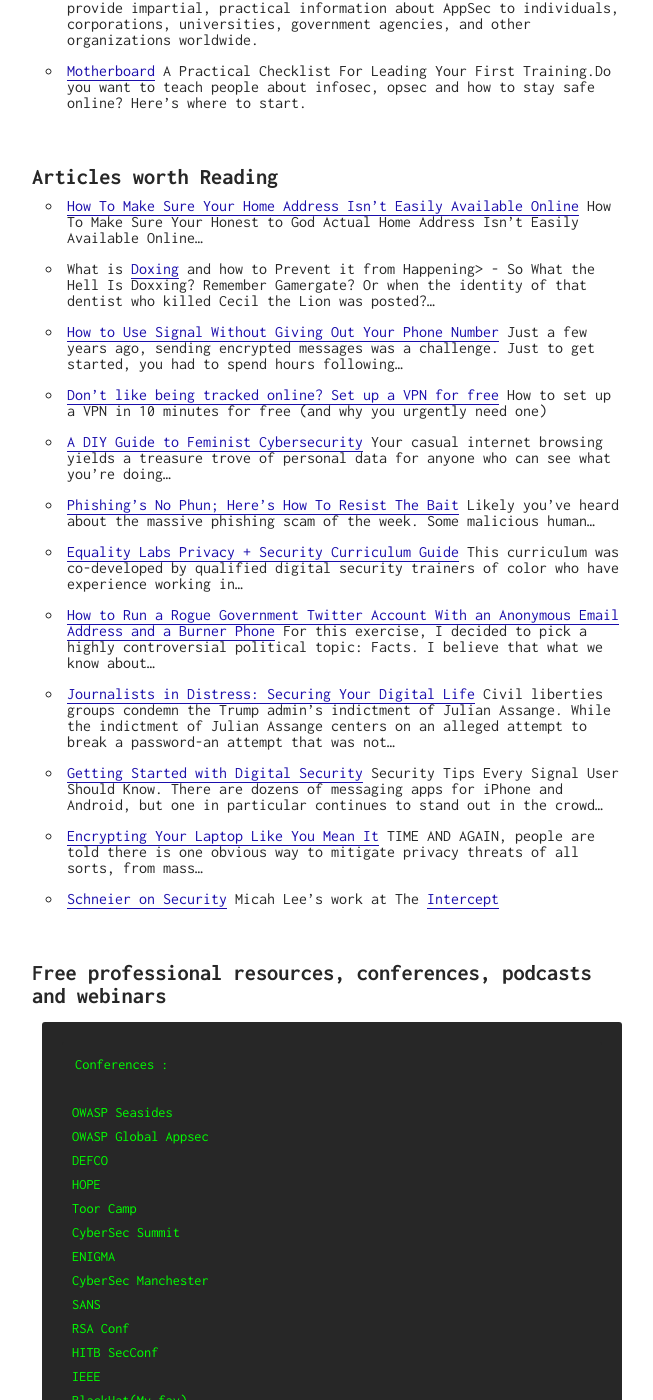
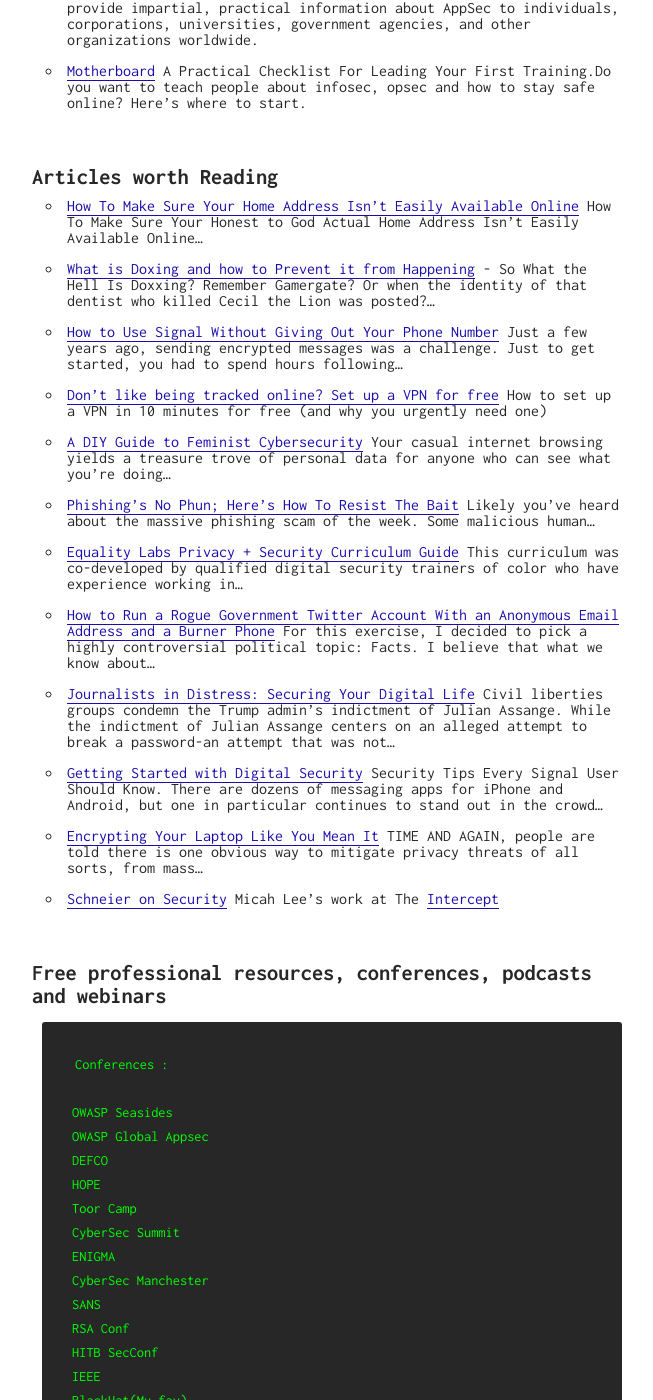
Before and after one commit to kaiiyer/kaiiyer.github.io, a Jekyll site: the page built from _posts/2019-04-19-An insight to Digital Privacy and Security Resources.md, in a window 1280 px wide and 1400 px high, scrolled down 1863 px. Shown: the whole window, without its empty margins (308-961 px from the left). Built offline with Jekyll 4.4.1, drawn with Linux system fonts in a browser that asks for light colours; our own code applies the rules of GitHub Pages for plain Markdown files; some of the changed text lies outside the part shown.

```diff
--- a/_posts/2019-04-19-An insight to Digital Privacy and Security Resources.md
+++ b/_posts/2019-04-19-An insight to Digital Privacy and Security Resources.md
@@ -67,7 +67,7 @@ The three pillars of security are :
 > - [How To Make Sure Your Home Address Isn’t Easily Available Online](https://www.autostraddle.com/how-to-make-sure-your-honest-to-god-actual-home-address-isnt-easily-available-online-365455/)
     How To Make Sure Your Honest to God Actual Home Address Isn't Easily Available Online...
 
-> - What is [Doxing](https://www.propublica.org/article/so-what-the-hell-is-doxxing) and how to Prevent it from Happening> -
+> - [What is Doxing and how to Prevent it from Happening](https://www.propublica.org/article/so-what-the-hell-is-doxxing) -
     So What the Hell Is Doxxing? Remember Gamergate? Or when the identity of that dentist who killed Cecil the Lion was posted?...
 
 > - [How to Use Signal Without Giving Out Your Phone Number](https://theintercept.com/2017/09/28/signal-tutorial-second-phone-number/)
```
Also changed, not shown: other parts of _posts/2019-04-19-An insight to Digital Privacy and Security Resources.md (+1 -1 lines).
